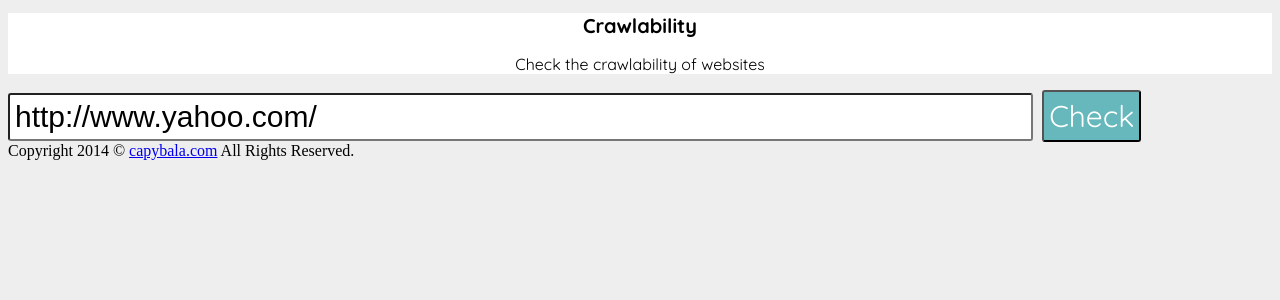
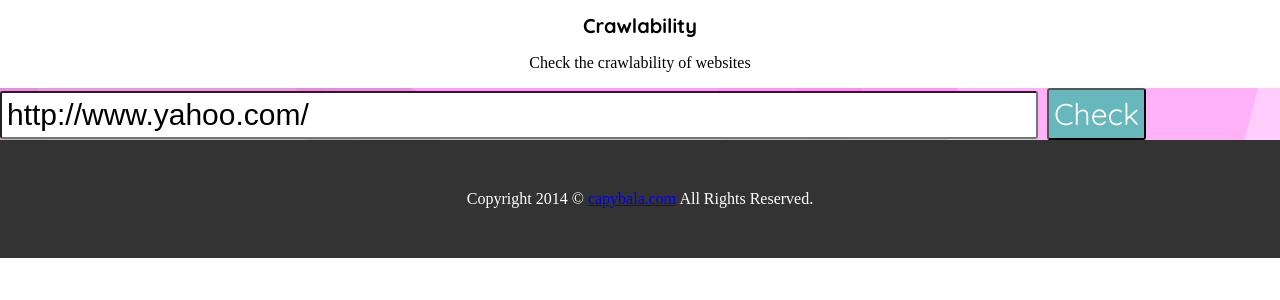
Before and after one commit to capybala/crawlability, a Python web app: template templates/index.html in a window 1280 px wide. Shown: the top 300 px of the page. Run offline with Jinja, Linux system fonts and the light colour scheme; the template is opened without the code that fills it, so the values that code supplies are empty.

Commit message:
背景画像を追加しました

```diff
--- a/static/screen.css
+++ b/static/screen.css
@@ -1,25 +1,31 @@
 body {
-	background-color: #eee;
+	margin: 0;
+	padding: 0;
 }
 /*header*/
 header{
+	padding: 50px 0 20x;
 	background: #ffffff;
-	font-family: 'Quicksand', sans-serif;
-	@include box-shadow(rgba(0, 0, 0, .15) 0 0 2px);
+	box-shadow(rgba(0, 0, 0, .15) 0 0 2px);
 	text-align:center;
 }
 
 header h1{
+	font-family: 'Quicksand', sans-serif;
 	font-size: 20px;
 }
 
 /*section*/
+section {
+	background: url(images/header.jpg) no-repeat top center;
+}
+
 section input {
 	margin-right: 5px;
 	padding: 5px;
 	font-size: 30px;
 	border-radius: 3px;
-	@include box-shadow(rgba(0, 0, 0, .15) 0 0 2px);
+	box-shadow(rgba(0, 0, 0, .15) 0 0 2px);
 }
 
 section input[name="url"] {
@@ -33,4 +39,9 @@ section input[type="submit"] {
 	color: #ffffff;
 }
 /*footer*/
-footer{}
+footer{
+	padding: 50px 0;
+	background: #333;
+	color: #fff;
+	text-align:center;
+}
```
Also changed, not shown: static/images/header.jpg (added).
